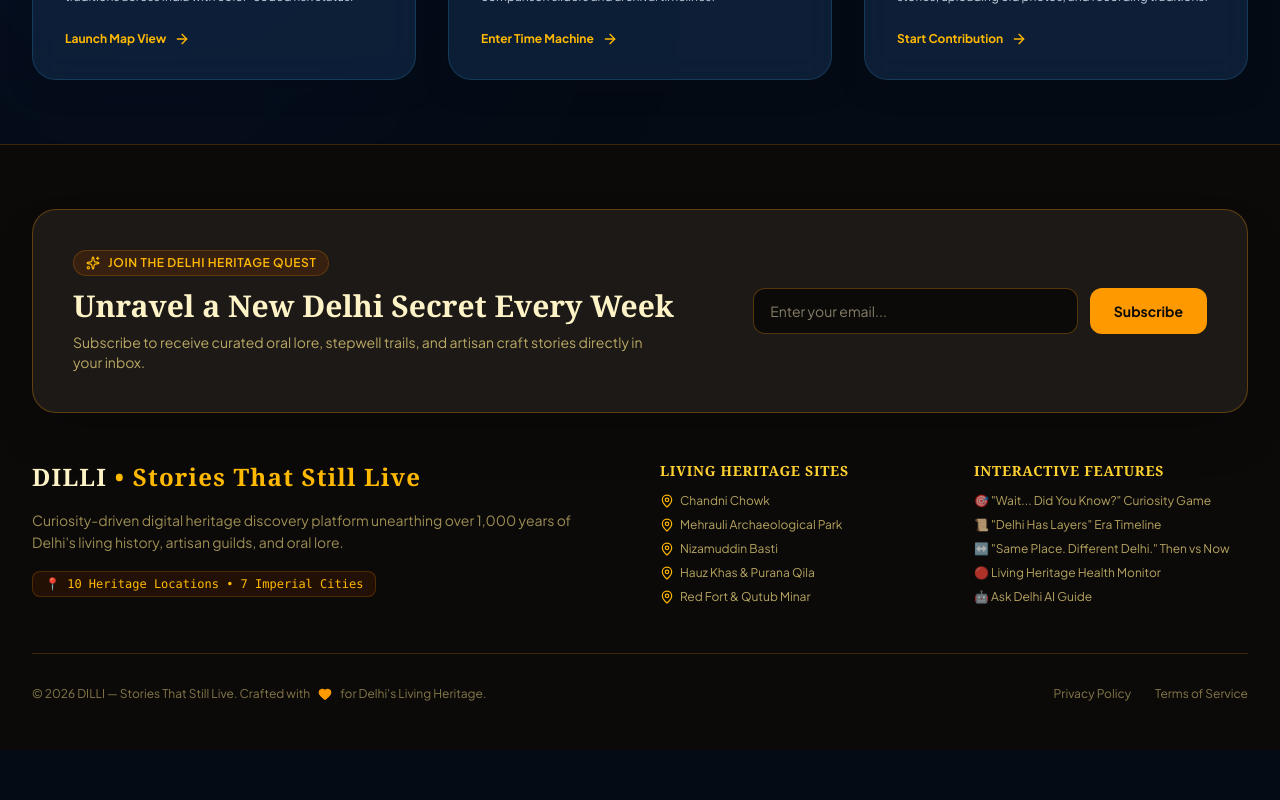
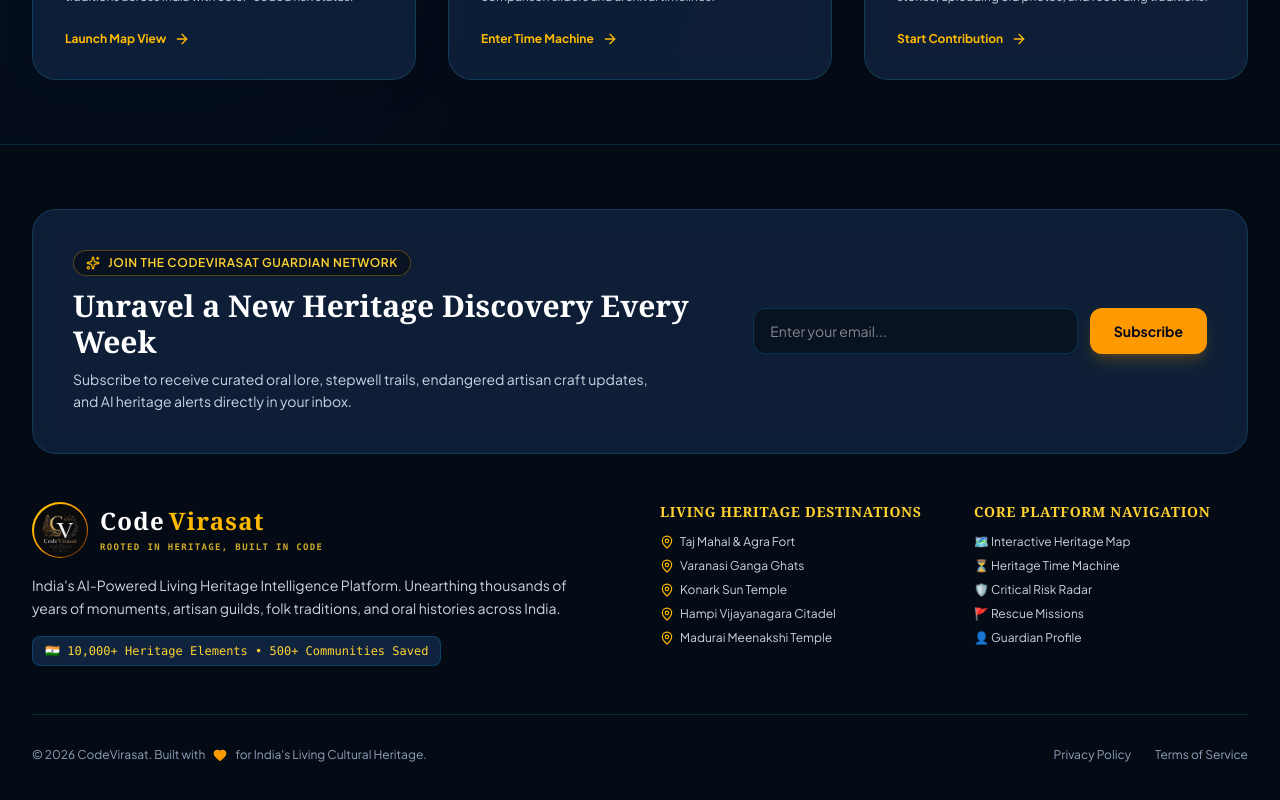
Before and after one commit to trishagarg22/Virasat-Pulse, a React (Vite) app: page / in a window 1280 px wide. Shown: the part 2519-3319 px from the top of the page. Before the commit the page ends 3269 px from the top, so only its background shows below. Built offline with nearby package versions, Linux system fonts and the light colour scheme.

Commit message:
style: update SidebarLayout and Footer for complete CodeVirasat brand consistency

```diff
--- a/src/components/Footer.jsx
+++ b/src/components/Footer.jsx
@@ -1,25 +1,26 @@
 import React from "react";
 import { Link } from "react-router-dom";
-import { Sparkles, MapPin, Heart, Shield } from "lucide-react";
+import { Sparkles, MapPin, Heart, ShieldCheck } from "lucide-react";
+import CodeVirasatLogo from "./CodeVirasatLogo";
 
 export default function Footer() {
   return (
-    <footer className="bg-stone-950 border-t border-amber-500/20 text-amber-200/70 pt-16 pb-12 relative overflow-hidden">
+    <footer className="bg-[#050B14] border-t border-sky-400/15 text-slate-300 pt-16 pb-12 relative overflow-hidden">
       <div className="max-w-7xl mx-auto px-4 sm:px-6 lg:px-8 relative z-10">
 
         {/* Top Newsletter Card */}
-        <div className="bg-stone-900 rounded-3xl p-8 sm:p-10 border border-amber-500/30 shadow-2xl mb-12">
+        <div className="glass-panel rounded-3xl p-8 sm:p-10 border border-amber-400/30 shadow-2xl mb-12 bg-[#0F233F]/80">
           <div className="grid grid-cols-1 lg:grid-cols-12 gap-8 items-center">
             <div className="lg:col-span-7">
-              <div className="inline-flex items-center gap-2 px-3 py-1 rounded-full bg-amber-900/30 border border-amber-500/20 text-amber-400 text-xs font-semibold uppercase tracking-wider mb-3">
-                <Sparkles className="w-3.5 h-3.5" />
-                Join the Delhi Heritage Quest
+              <div className="inline-flex items-center gap-2 px-3 py-1 rounded-full bg-[#081220] border border-amber-400/30 text-amber-300 text-xs font-semibold uppercase tracking-wider mb-3">
+                <Sparkles className="w-3.5 h-3.5 text-amber-400" />
+                <span>Join the CodeVirasat Guardian Network</span>
               </div>
-              <h3 className="text-2xl sm:text-3xl font-serif font-bold text-amber-100 mb-2">
-                Unravel a New Delhi Secret Every Week
+              <h3 className="text-2xl sm:text-3xl font-serif font-bold text-white mb-2">
+                Unravel a New Heritage Discovery Every Week
               </h3>
-              <p className="text-sm text-amber-200/70 max-w-xl">
-                Subscribe to receive curated oral lore, stepwell trails, and artisan craft stories directly in your inbox.
+              <p className="text-sm text-slate-300 max-w-xl leading-relaxed">
+                Subscribe to receive curated oral lore, stepwell trails, endangered artisan craft updates, and AI heritage alerts directly in your inbox.
               </p>
             </div>
             <div className="lg:col-span-5">
@@ -27,11 +28,11 @@
                 <input
                   type="email"
                   placeholder="Enter your email..."
-                  className="w-full bg-stone-950 border border-amber-500/30 text-sm text-amber-100 rounded-xl px-4 py-3 outline-none focus:border-amber-400 transition-colors"
+                  className="w-full bg-[#081220] border border-sky-400/20 text-sm text-white rounded-xl px-4 py-3 outline-none focus:border-amber-400 transition-colors"
                 />
                 <button
                   type="submit"
-                  className="px-6 py-3 rounded-xl bg-amber-500 hover:bg-amber-400 text-stone-950 font-bold text-sm transition-all whitespace-nowrap"
+                  className="px-6 py-3 rounded-xl bg-amber-500 hover:bg-amber-400 text-slate-950 font-bold text-sm transition-all whitespace-nowrap shadow-lg shadow-amber-500/20"
                 >
                   Subscribe
                 </button>
@@ -41,55 +42,51 @@
         </div>
 
         {/* Footer Navigation Columns */}
-        <div className="grid grid-cols-1 md:grid-cols-2 lg:grid-cols-4 gap-10 pb-12 border-b border-amber-500/20">
+        <div className="grid grid-cols-1 md:grid-cols-2 lg:grid-cols-4 gap-10 pb-12 border-b border-sky-400/15">
 
           <div className="lg:col-span-2 space-y-4">
-            <Link to="/" className="flex items-center gap-3">
-              <span className="font-serif text-2xl font-bold tracking-wider text-amber-100">
-                DILLI <span className="text-amber-400">• Stories That Still Live</span>
-              </span>
-            </Link>
-            <p className="text-xs sm:text-sm text-amber-200/60 leading-relaxed pr-4 font-sans">
-              Curiosity-driven digital heritage discovery platform unearthing over 1,000 years of Delhi's living history, artisan guilds, and oral lore.
+            <CodeVirasatLogo size="lg" />
+            <p className="text-xs sm:text-sm text-slate-300 leading-relaxed pr-4 font-sans">
+              India's AI-Powered Living Heritage Intelligence Platform. Unearthing thousands of years of monuments, artisan guilds, folk traditions, and oral histories across India.
             </p>
-            <div className="inline-block bg-amber-950/40 border border-amber-500/20 px-3 py-1 rounded-lg text-xs text-amber-400 font-mono">
-              📍 10 Heritage Locations • 7 Imperial Cities
+            <div className="inline-block bg-[#0F233F] border border-sky-400/20 px-3 py-1.5 rounded-lg text-xs text-amber-300 font-mono">
+              🇮🇳 10,000+ Heritage Elements • 500+ Communities Saved
             </div>
           </div>
 
           <div className="space-y-3">
             <h4 className="font-serif text-sm font-bold uppercase tracking-wider text-amber-300">
-              Living Heritage Sites
+              Living Heritage Destinations
             </h4>
-            <ul className="space-y-2 text-xs font-sans">
-              <li className="flex items-center gap-1.5"><MapPin className="w-3.5 h-3.5 text-amber-400" /> Chandni Chowk</li>
-              <li className="flex items-center gap-1.5"><MapPin className="w-3.5 h-3.5 text-amber-400" /> Mehrauli Archaeological Park</li>
-              <li className="flex items-center gap-1.5"><MapPin className="w-3.5 h-3.5 text-amber-400" /> Nizamuddin Basti</li>
-              <li className="flex items-center gap-1.5"><MapPin className="w-3.5 h-3.5 text-amber-400" /> Hauz Khas & Purana Qila</li>
-              <li className="flex items-center gap-1.5"><MapPin className="w-3.5 h-3.5 text-amber-400" /> Red Fort & Qutub Minar</li>
+            <ul className="space-y-2 text-xs font-sans text-slate-300">
+              <li className="flex items-center gap-1.5"><MapPin className="w-3.5 h-3.5 text-amber-400" /> Taj Mahal & Agra Fort</li>
+              <li className="flex items-center gap-1.5"><MapPin className="w-3.5 h-3.5 text-amber-400" /> Varanasi Ganga Ghats</li>
+              <li className="flex items-center gap-1.5"><MapPin className="w-3.5 h-3.5 text-amber-400" /> Konark Sun Temple</li>
+              <li className="flex items-center gap-1.5"><MapPin className="w-3.5 h-3.5 text-amber-400" /> Hampi Vijayanagara Citadel</li>
+              <li className="flex items-center gap-1.5"><MapPin className="w-3.5 h-3.5 text-amber-400" /> Madurai Meenakshi Temple</li>
             </ul>
           </div>
 
           <div className="space-y-3">
             <h4 className="font-serif text-sm font-bold uppercase tracking-wider text-amber-300">
-              Interactive Features
+              Core Platform Navigation
             </h4>
             <ul className="space-y-2 text-xs font-sans">
-              <li>🎯 "Wait... Did You Know?" Curiosity Game</li>
-              <li>📜 "Delhi Has Layers" Era Timeline</li>
-              <li>↔️ "Same Place. Different Delhi." Then vs Now</li>
-              <li>🔴 Living Heritage Health Monitor</li>
-              <li>🤖 Ask Delhi AI Guide</li>
+              <li><Link to="/explore" className="hover:text-amber-400 transition-colors">🗺️ Interactive Heritage Map</Link></li>
+              <li><Link to="/time-machine" className="hover:text-amber-400 transition-colors">⏳ Heritage Time Machine</Link></li>
+              <li><Link to="/risk-radar" className="hover:text-amber-400 transition-colors">🛡️ Critical Risk Radar</Link></li>
+              <li><Link to="/rescue-mission" className="hover:text-amber-400 transition-colors">🚩 Rescue Missions</Link></li>
+              <li><Link to="/profile" className="hover:text-amber-400 transition-colors">👤 Guardian Profile</Link></li>
             </ul>
           </div>
 
         </div>
 
-        <div className="pt-8 flex flex-col sm:flex-row items-center justify-between gap-4 text-xs text-amber-200/50">
+        <div className="pt-8 flex flex-col sm:flex-row items-center justify-between gap-4 text-xs text-slate-400">
           <div className="flex items-center gap-2">
-            <span>© {new Date().getFullYear()} DILLI — Stories That Still Live. Crafted with</span>
+            <span>© {new Date().getFullYear()} CodeVirasat. Built with</span>
             <Heart className="w-3.5 h-3.5 text-amber-500 fill-amber-500" />
-            <span>for Delhi's Living Heritage.</span>
+            <span>for India's Living Cultural Heritage.</span>
           </div>
           <div className="flex items-center gap-6">
             <span className="hover:text-amber-300 cursor-pointer">Privacy Policy</span>
```
Also changed, not shown: src/components/SidebarLayout.jsx (+13 -13 lines).
